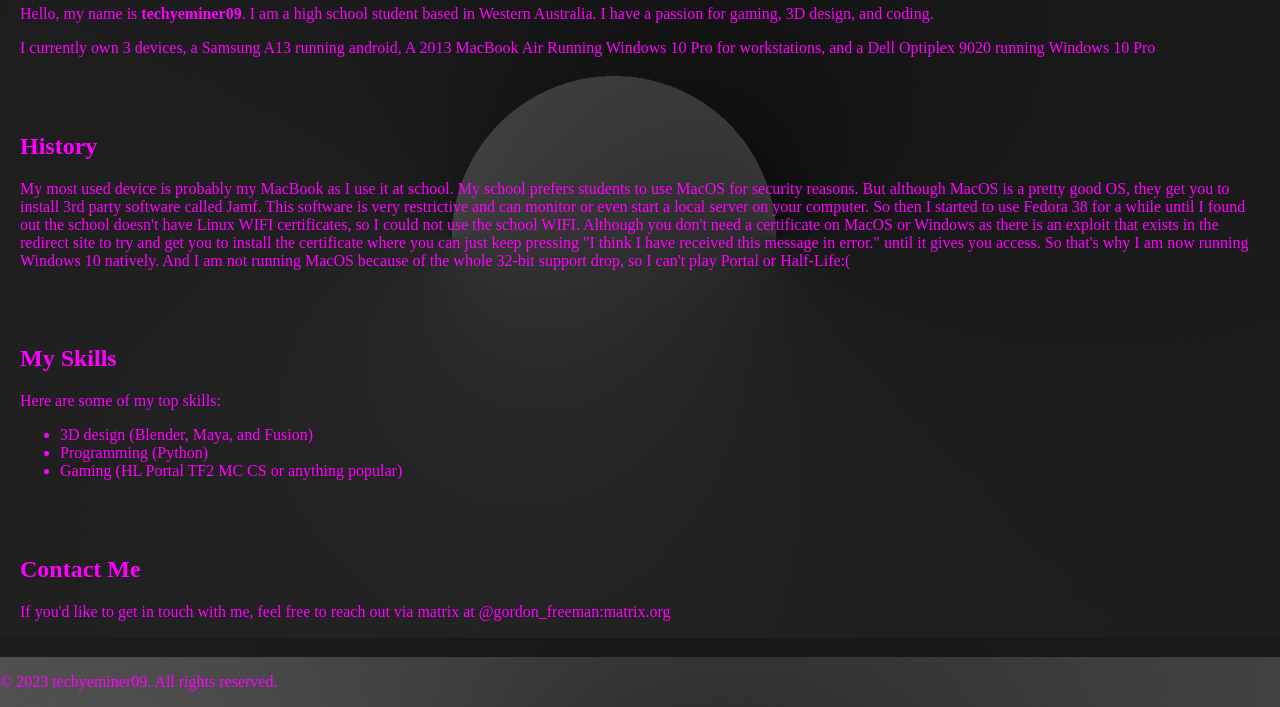
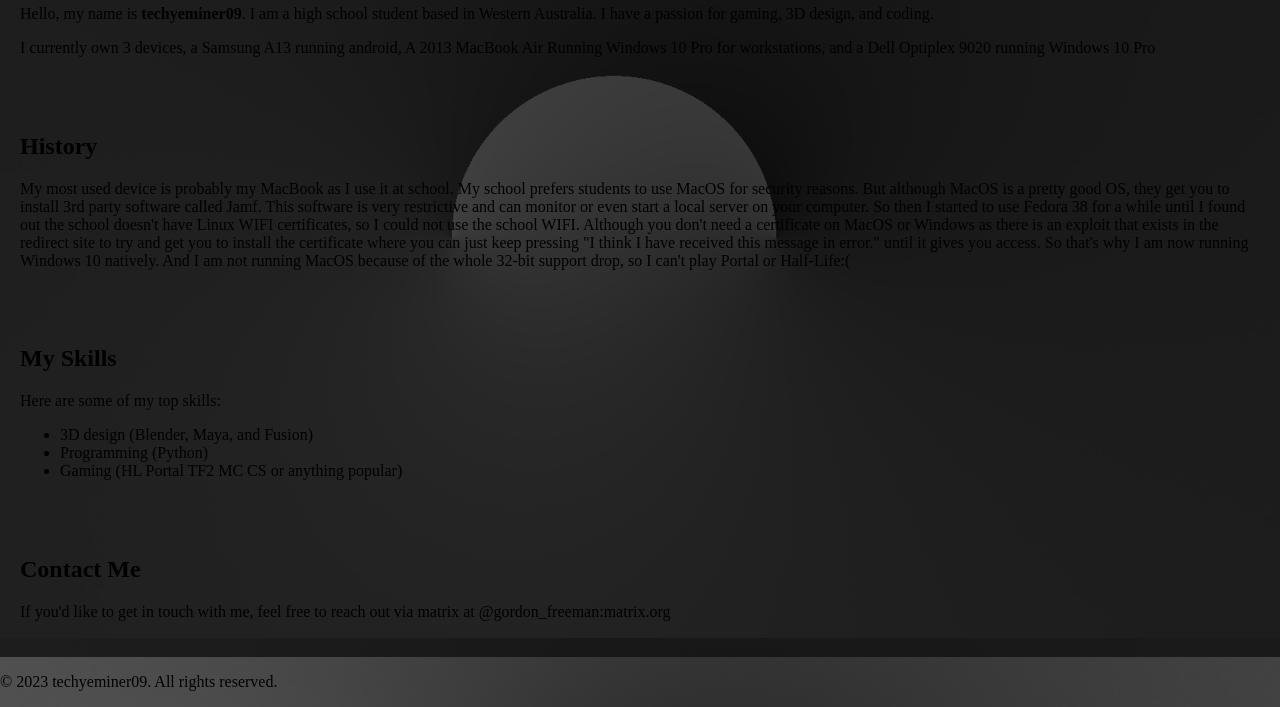
Before and after one commit to techyeminer09/techyeminer09.github.io, a plain HTML site: page index.html in a window 1280 px wide. Shown: the part 162-869 px from the top of the page. Drawn offline with Linux system fonts and the light colour scheme.

Commit message:
Update index.html

```diff
--- a/index.html
+++ b/index.html
@@ -16,7 +16,7 @@
 
         /* Custom styles for all text */
         body, p, h1, h2, h3, h4, h5, h6 {
-            color: magenta;
+            color: black;
         }
 
         /* Lambda themed orange border */
```
